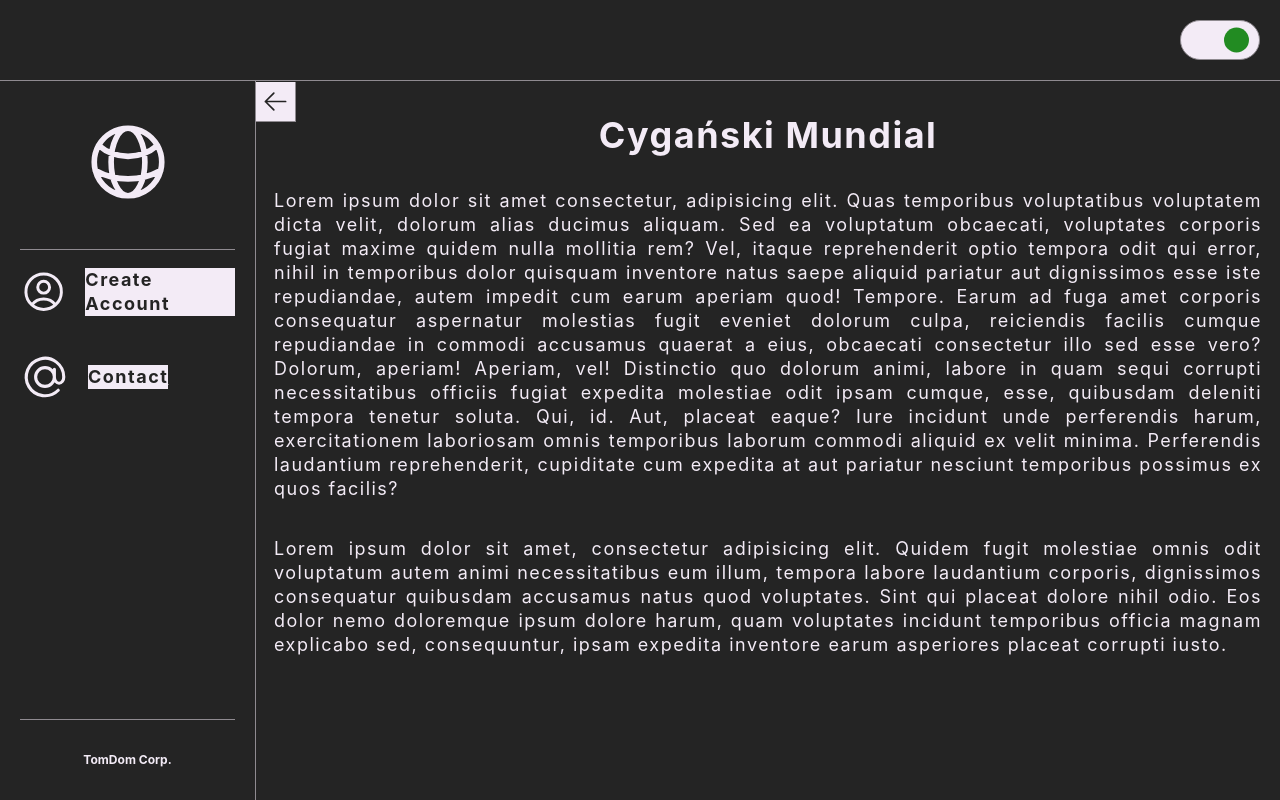
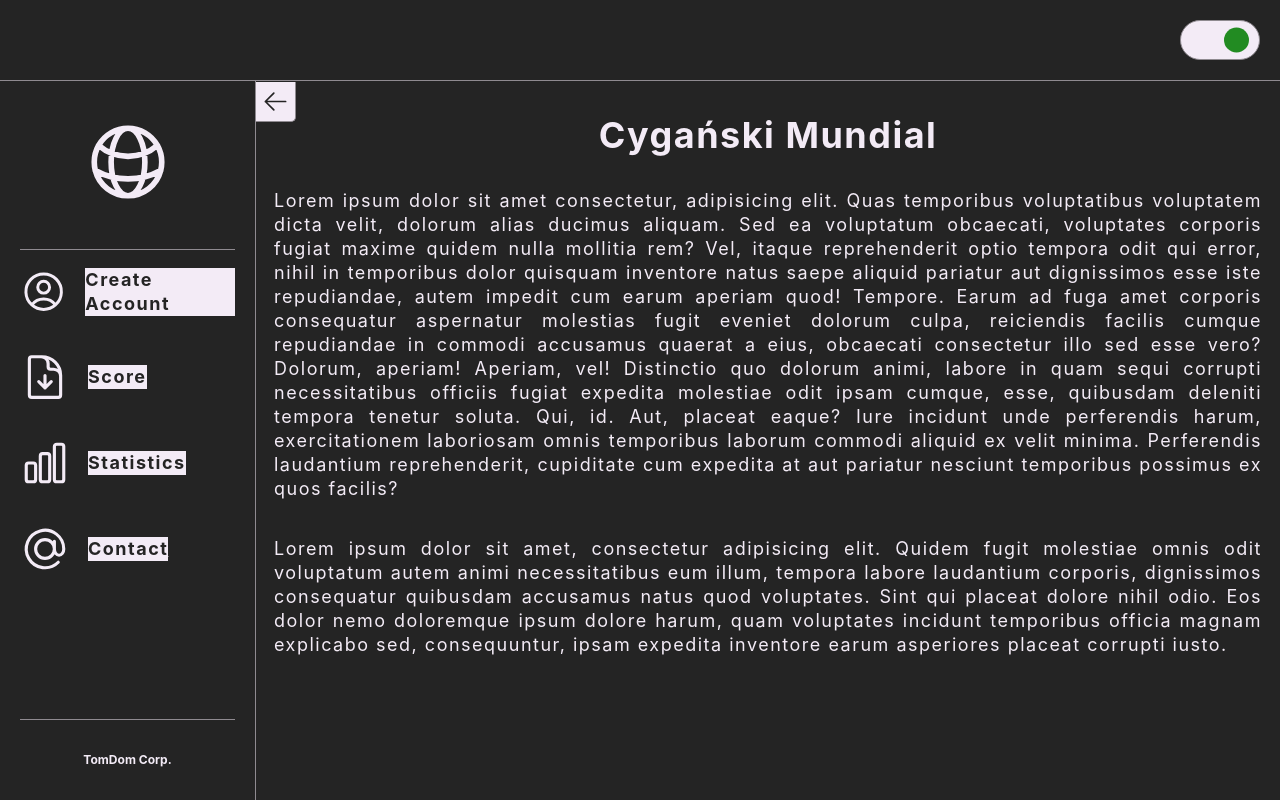
Before and after one commit to TDomagalski/reactjs-vite-app1, a React (Vite) app: page / in a window 1280 px wide. Both pictures are taken after a click on the button 223 px from the left and 102 px from the top of the page. Built offline with nearby package versions, Linux system fonts and the light colour scheme.

Commit message:
feat: add SVG icons, add Pages nad links to nav

```diff
--- a/src/App.jsx
+++ b/src/App.jsx
@@ -2,9 +2,11 @@
 import { HashRouter, Routes, Route } from 'react-router-dom';
 import './styles/css/index.css';
 import Navigation from './components/Navigation';
+import PageHome from './pages/PageHome';
 import PageAccount from './pages/PageAccount';
+import PageScore from './pages/PageScore';
+import PageStats from './pages/PageStats';
 import PageContact from './pages/PageContact';
-import PageHome from './pages/PageHome';
 import PageNotFound from './pages/PageNotFound';
 import ArrowRight from './assets/ArrowRight';
 
@@ -52,7 +54,9 @@
           <div id="App_content">
             <Routes>
               <Route path="/" element={<PageHome />} />
-              <Route path="/about" element={<PageAccount />} />
+              <Route path="/account" element={<PageAccount />} />
+              <Route path="/score" element={<PageScore />} />
+              <Route path="/stats" element={<PageStats />} />
               <Route path="/contact" element={<PageContact />} />
               <Route path="*" element={<PageNotFound />} />
             </Routes>
--- /dev/null
+++ b/src/assets/NavScoreSVG.jsx
@@ -0,0 +1,18 @@
+export default function NavScoreSVG() {
+  return (
+    <svg
+      xmlns="http://www.w3.org/2000/svg"
+      fill="none"
+      viewBox="0 0 24 24"
+      strokeWidth={1.5}
+      stroke="currentColor"
+      className="w-6 h-6"
+    >
+      <path
+        strokeLinecap="round"
+        strokeLinejoin="round"
+        d="M19.5 14.25v-2.625a3.375 3.375 0 00-3.375-3.375h-1.5A1.125 1.125 0 0113.5 7.125v-1.5a3.375 3.375 0 00-3.375-3.375H8.25m.75 12l3 3m0 0l3-3m-3 3v-6m-1.5-9H5.625c-.621 0-1.125.504-1.125 1.125v17.25c0 .621.504 1.125 1.125 1.125h12.75c.621 0 1.125-.504 1.125-1.125V11.25a9 9 0 00-9-9z"
+      />
+    </svg>
+  );
+}
--- /dev/null
+++ b/src/assets/NavStatsSVG.jsx
@@ -0,0 +1,18 @@
+export default function NavStatsSVG() {
+  return (
+    <svg
+      xmlns="http://www.w3.org/2000/svg"
+      fill="none"
+      viewBox="0 0 24 24"
+      strokeWidth={1.5}
+      stroke="currentColor"
+      className="w-6 h-6"
+    >
+      <path
+        strokeLinecap="round"
+        strokeLinejoin="round"
+        d="M3 13.125C3 12.504 3.504 12 4.125 12h2.25c.621 0 1.125.504 1.125 1.125v6.75C7.5 20.496 6.996 21 6.375 21h-2.25A1.125 1.125 0 013 19.875v-6.75zM9.75 8.625c0-.621.504-1.125 1.125-1.125h2.25c.621 0 1.125.504 1.125 1.125v11.25c0 .621-.504 1.125-1.125 1.125h-2.25a1.125 1.125 0 01-1.125-1.125V8.625zM16.5 4.125c0-.621.504-1.125 1.125-1.125h2.25C20.496 3 21 3.504 21 4.125v15.75c0 .621-.504 1.125-1.125 1.125h-2.25a1.125 1.125 0 01-1.125-1.125V4.125z"
+      />
+    </svg>
+  );
+}
--- a/src/components/Navigation.jsx
+++ b/src/components/Navigation.jsx
@@ -3,6 +3,8 @@
 import TomDomLogo from '../assets/TomDomLogo';
 import NavAccountSVG from '../assets/NavAccountSVG';
 import NavContactSVG from '../assets/NavContactSVG';
+import NavScoreSVG from '../assets/NavScoreSVG';
+import NavStatsSVG from '../assets/NavStatsSVG';
 
 export default function Navigation() {
   return (
@@ -15,9 +17,21 @@
       <nav>
         <ul className="nav_ul">
           <li>
-            <Link to="/about">
+            <Link to="/account">
               <NavAccountSVG />
               <span className="nav_ul-span">Create Account</span>
+            </Link>
+          </li>
+          <li>
+            <Link to="/score">
+              <NavScoreSVG />
+              <span className="nav_ul-span">Score</span>
+            </Link>
+          </li>
+          <li>
+            <Link to="/stats">
+              <NavStatsSVG />
+              <span className="nav_ul-span">Statistics</span>
             </Link>
           </li>
           <li>
--- a/src/pages/PageContact.jsx
+++ b/src/pages/PageContact.jsx
@@ -1,9 +1,7 @@
-import React from 'react';
-
 export default function PageAbout() {
   return (
     <>
-      <h1>Contact Page</h1>
+      <h1>Contact</h1>
       <p>Contact Page</p>
     </>
   );
--- /dev/null
+++ b/src/pages/PageScore.jsx
@@ -0,0 +1,8 @@
+export default function PageScore() {
+  return (
+    <>
+      <h1>Score</h1>
+      <p>Score Page</p>
+    </>
+  );
+}
--- /dev/null
+++ b/src/pages/PageStats.jsx
@@ -0,0 +1,8 @@
+export default function PageStats() {
+  return (
+    <>
+      <h1>Stats</h1>
+      <p>Stats Page</p>
+    </>
+  );
+}
--- a/src/styles/css/index.css
+++ b/src/styles/css/index.css
@@ -454,6 +454,7 @@
     cursor: pointer;
     -webkit-transition: 0.25s all;
     transition: 0.25s all;
+    border-radius: 0px 0px 5px 0px;
   }
   .App .App_main #App_navigation .App_nav-btn svg {
     -webkit-transition-property: -webkit-transform;
--- a/src/styles/scss/index.scss
+++ b/src/styles/scss/index.scss
@@ -391,6 +391,7 @@
           align-items: center;
           cursor: pointer;
           transition: $transition250 all;
+          border-radius: 0px 0px 5px 0px;
 
           // ISSUE - doubled transition !DONE!
           svg {
```
Also changed, not shown: src/assets/OptionBarSettingsSVG.jsx (added, +23 -0 lines), 1 other file (tests, documents, lock files or other folders).
